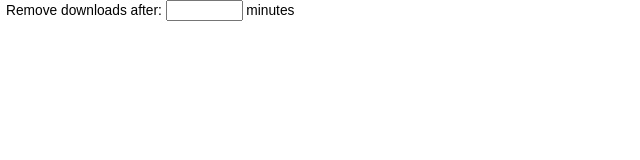
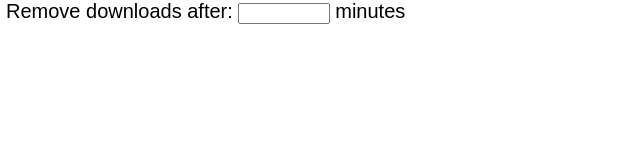
Before and after one commit to fuzzykiller/download-cleaner-lite, a browser extension: page options.html in a window 1280 px wide. Shown: the whole page, without its empty margins (0-640 px from the left). Drawn offline with Linux system fonts and the light colour scheme.

Commit message:
Further fix “native” font sizes

```diff
--- a/options.html
+++ b/options.html
@@ -8,12 +8,12 @@
       margin: 0;
     }
 
-    label, input {
+    body {
       font: message-box;
-      font-size: calc(13.75rem / 16);
     }
 
     label {
+      font-size: 1.25em;
       -moz-user-select: none;
       margin-top: 1px;
       margin-bottom: 2px;
@@ -22,7 +22,7 @@
     }
 
     input {
-      width: calc(13.75rem / 16 * 5);
+      width: calc(1.25em * 5);
     }
   </style>
 </head>
```
